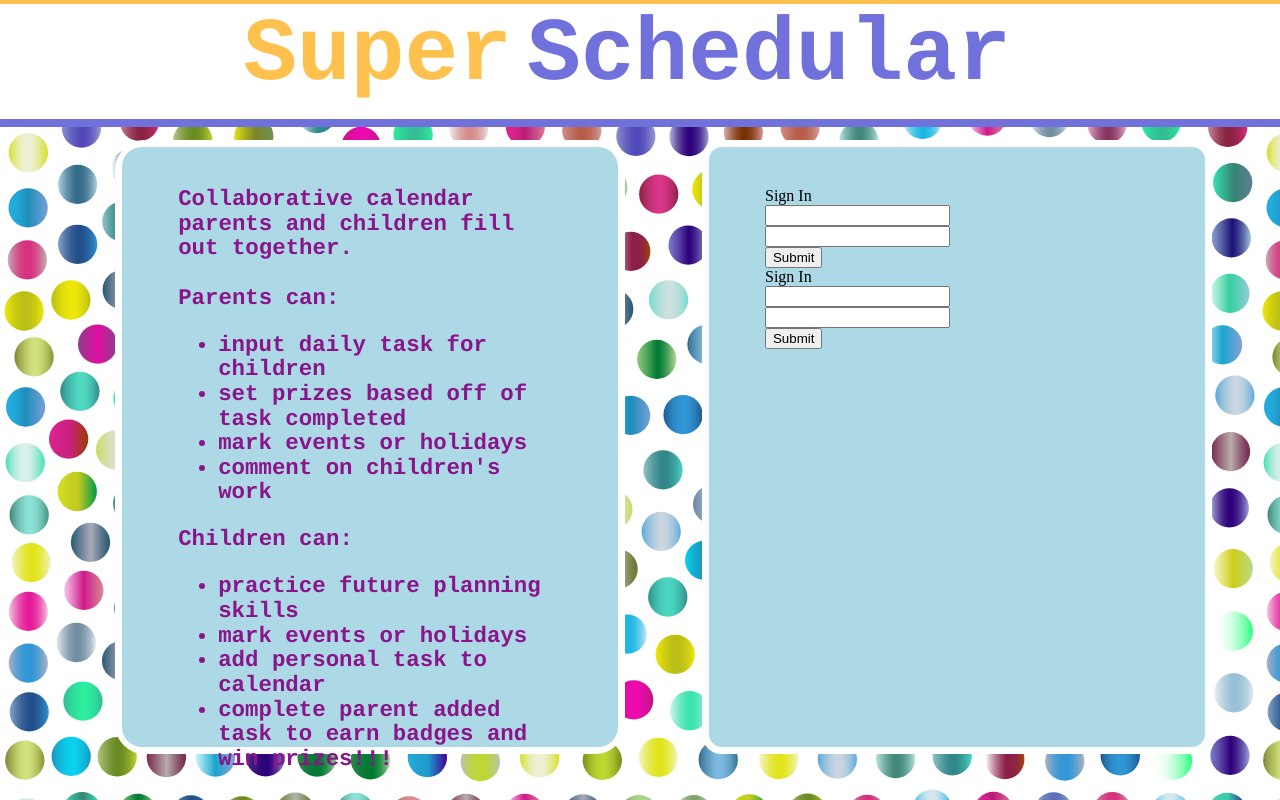
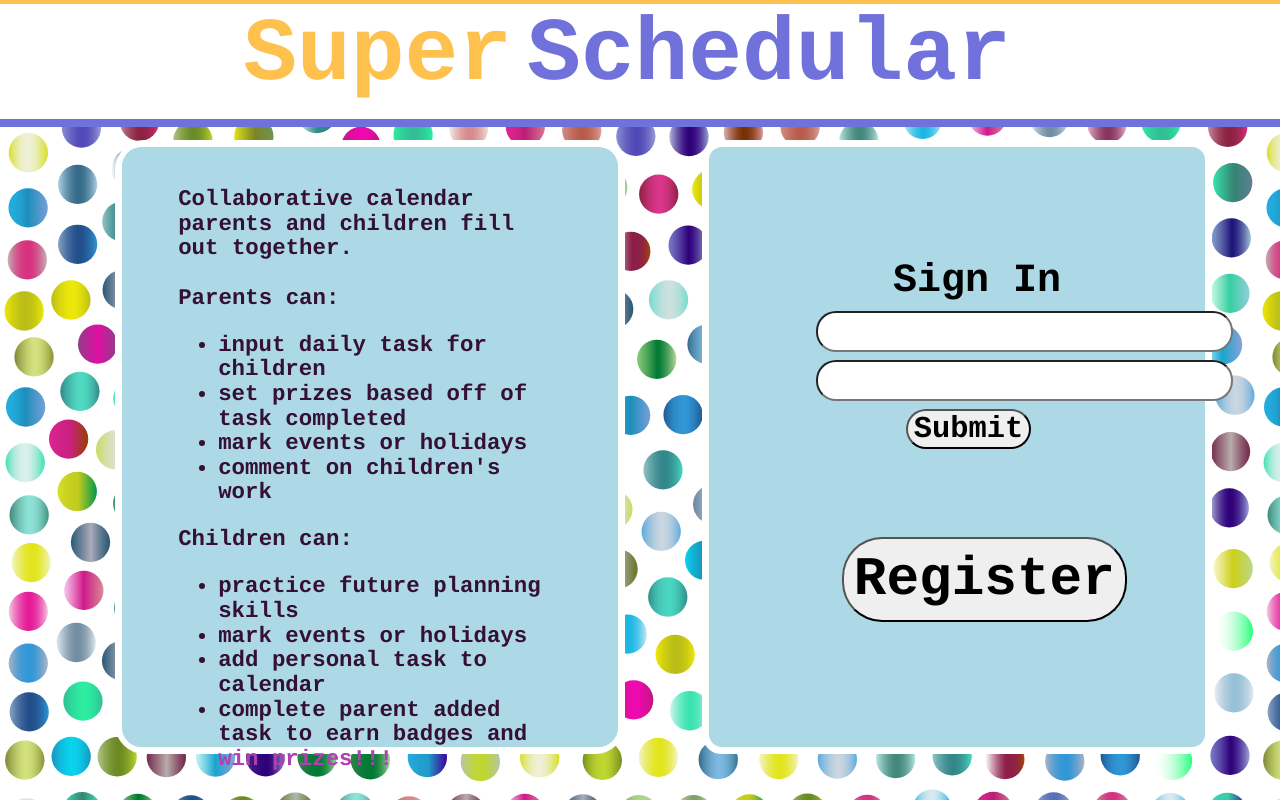
Before and after one commit to JaniceNova/Super-Scheduler-, a React (Create React App) app: page / in a window 1280 px wide. Built offline with nearby package versions, Linux system fonts and the light colour scheme.

Commit message:
changed the mask to be horizontal

```diff
--- a/src/components/AboutUs/AboutUs.css
+++ b/src/components/AboutUs/AboutUs.css
@@ -35,15 +35,15 @@ body {
     padding-left:7vh;
     padding-right:7vh;
 
-    color:rgb(138, 20, 138);
+    color:rgb(175, 64, 175);
 }
 .cloneWrapper {
     position: absolute;
     top: 0;
     left: 0;
-    color:rgb(201, 148, 201);
-    clip-path: polygon(0 0, calc(var(--maskX) * 1%) 0, calc(var(--maskY) * 1%) 100%, 0 100%);
-
+    color:rgb(53, 16, 53);
+    /* clip-path: polygon(0 0, 100 0, 50% calc(var(--maskY) * 1%), 100% calc(var(--maskY) * 1%)); */
+    clip-path: inset(0% 0% 0% calc(var(--maskX) * 1%));
 }
 
 
--- a/src/components/AboutUs/index.js
+++ b/src/components/AboutUs/index.js
@@ -16,7 +16,7 @@ constructor(props){
     const width = this.refs.AboutUsBox.clientWidth;
     const height = this.refs.AboutUsBox.clientHeight;
     const oX = (e.nativeEvent.offsetX/width) * 100;
-    const oY = (e.nativeEvent.offsetY/width) * 100;
+    const oY = (e.nativeEvent.offsetY/height) * 100;
     console.log(oX, oY);
     this.setState({
         x: oX,
--- a/src/components/Register/index.js
+++ b/src/components/Register/index.js
@@ -1,4 +1,5 @@
 import React, { Component } from 'react';
+import './register.css';
 
 class Register extends Component {
 constructor(props){
@@ -14,22 +15,8 @@ render() {
       <div>
 
           <div>
-         <div>Sign In</div>
-           <input
-             hintText="Enter your Username"
-             floatingLabelText="Username"
-             onChange = {(event,newValue) => this.setState({username:newValue})}
-             />
-           <br/>
 
-             <input
-               type="password"
-               hintText="Enter your Password"
-               floatingLabelText="Password"
-               onChange = {(event,newValue) => this.setState({password:newValue})}
-               />
-             <br/>
-             <button>Submit</button>
+             <button id="registerButton">Register</button>
 
          </div>
 
--- a/src/components/Register/register.css
+++ b/src/components/Register/register.css
@@ -0,0 +1,12 @@
+
+#registerButton{
+    font-family: Courier, monospace;
+    margin-top:10vh;
+    font-size: 6.8vh;
+    border-radius: 40px;
+    margin-bottom:1vh;
+    font-weight: 900;
+    margin-left:6vw;
+    padding:10px;
+
+}
--- a/src/components/SignIn/SignIn.css
+++ b/src/components/SignIn/SignIn.css
@@ -0,0 +1,47 @@
+body {
+    margin:0px;
+
+}
+
+#signInBlock{
+    font-size: 3.8vh;
+
+    font-weight: 900;
+    padding-left:4vw;
+    padding-right:4vw;
+    margin-top:9vh;
+    line-height: 1.1;
+    font-family: Courier, monospace;
+}
+
+
+#signInText {
+    font-size: 5.0vh;
+    margin-bottom:1vh;
+    margin-left:6vw;
+
+}
+
+#username{
+    font-size: 3.8vh;
+    border-radius: 20px;
+    margin-bottom:1vh;
+    padding-left:1vw;
+}
+
+#password {
+    font-size: 3.8vh;
+    border-radius: 20px;
+    margin-bottom:1vh;
+    padding-left:1vw;
+}
+
+#submit{
+    font-family: Courier, monospace;
+    font-size: 3.8vh;
+    border-radius: 20px;
+    margin-bottom:1vh;
+    font-weight: 900;
+    margin-left:7vw;
+
+}
--- a/src/components/SignIn/index.js
+++ b/src/components/SignIn/index.js
@@ -1,4 +1,5 @@
 import React, { Component } from 'react';
+import './SignIn.css';
 
 class SignIn extends Component {
 constructor(props){
@@ -13,23 +14,23 @@ render() {
     return (
       <div>
 
-          <div>
-         <div>Sign In</div>
-           <input
+          <div id="signInBlock">
+         <div id="signInText">Sign In</div>
+           <input id="username"
              hintText="Enter your Username"
              floatingLabelText="Username"
              onChange = {(event,newValue) => this.setState({username:newValue})}
              />
            <br/>
 
-             <input
+             <input id="password"
                type="password"
                hintText="Enter your Password"
                floatingLabelText="Password"
                onChange = {(event,newValue) => this.setState({password:newValue})}
                />
              <br/>
-             <button>Submit</button>
+             <button id="submit">Submit</button>
 
          </div>
 
```
